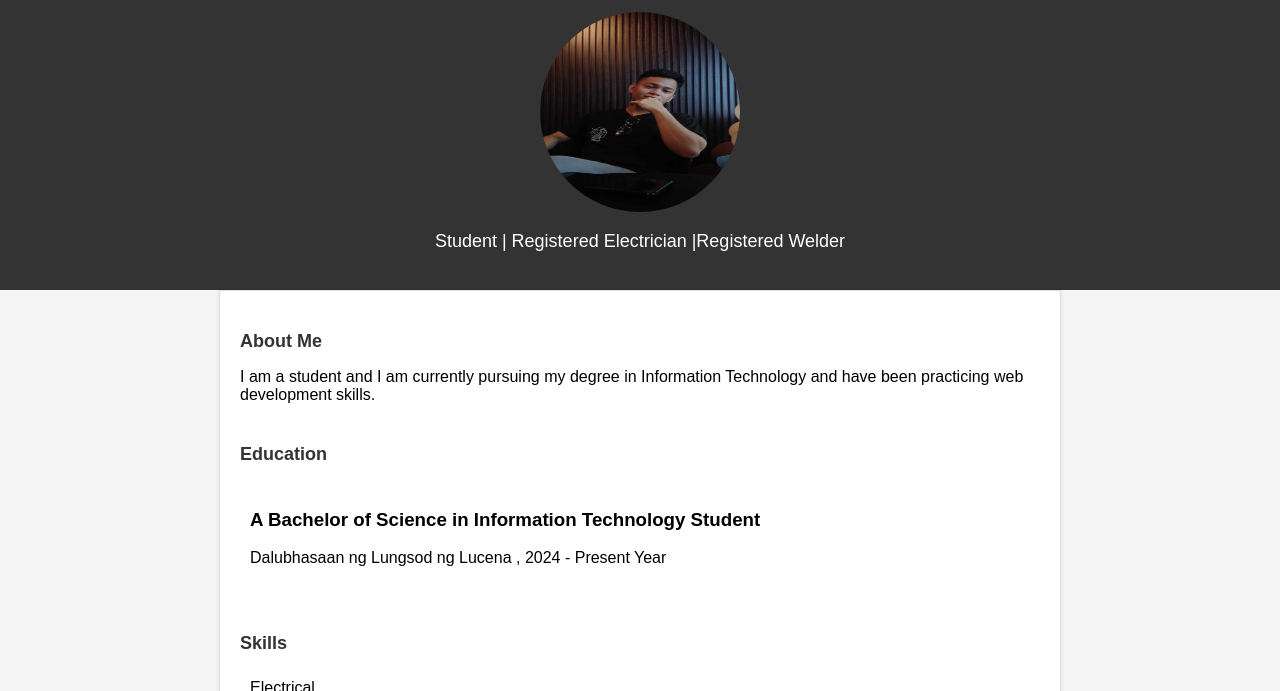
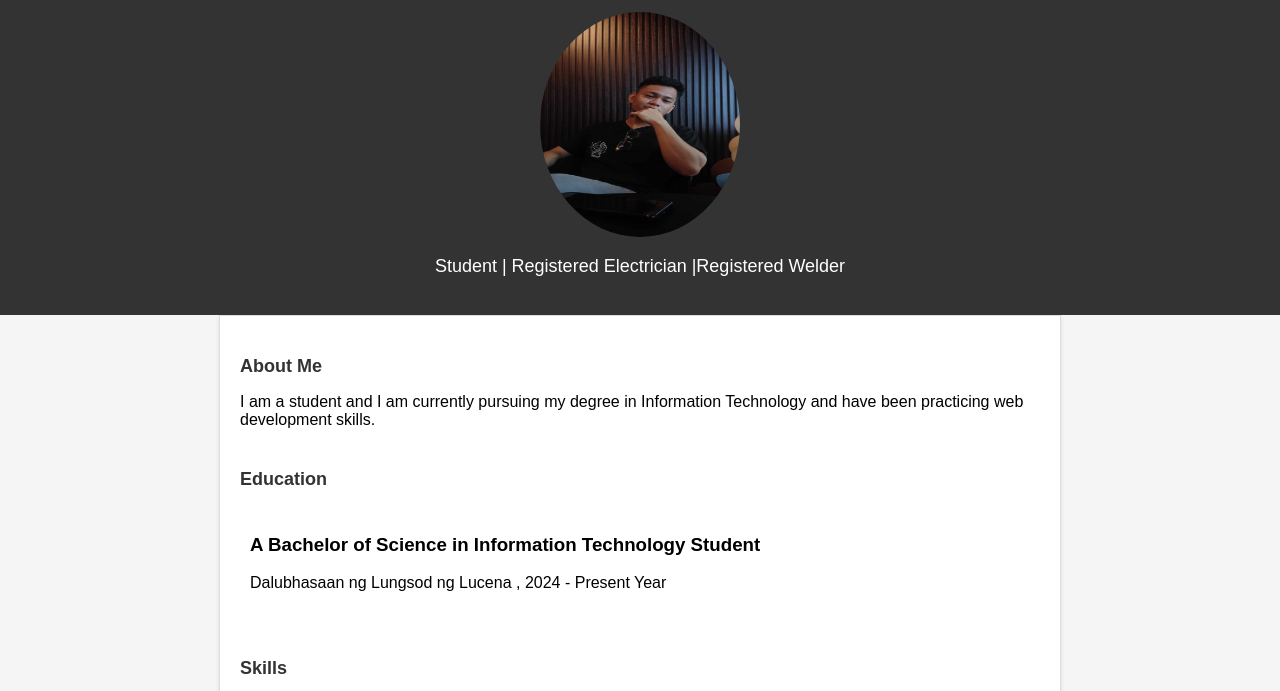
Before and after one commit to OabelCedy/Online-Resume, a plain HTML site: page index.html in a window 1280 px wide. Shown: the part 51-742 px from the top of the page. Drawn offline with Linux system fonts and the light colour scheme.

Commit message:
index.html

```diff
--- a/index.html
+++ b/index.html
@@ -8,7 +8,7 @@
 <body>
   <header>
     <h1>Cedrick S. Oabel</h1>
-    <img src="Cedrick.jpg" alt ="Cedrick Oabel" width="200" height="200">
+    <img src="Cedrick.jpg" alt ="Cedrick Oabel" width="200" height="225">
     <p>Student | Registered Electrician |Registered Welder</p>
   </header>
 
```
